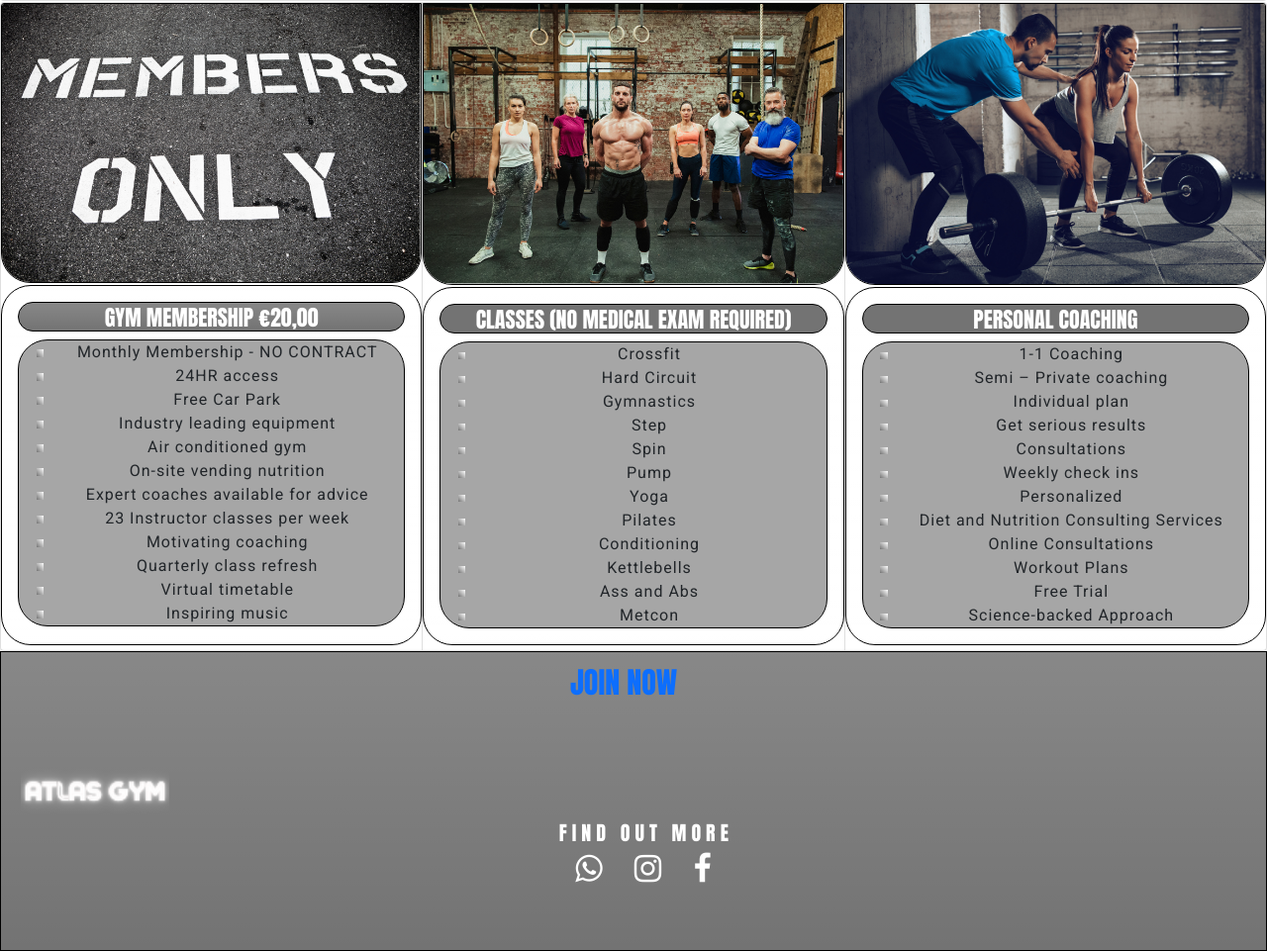
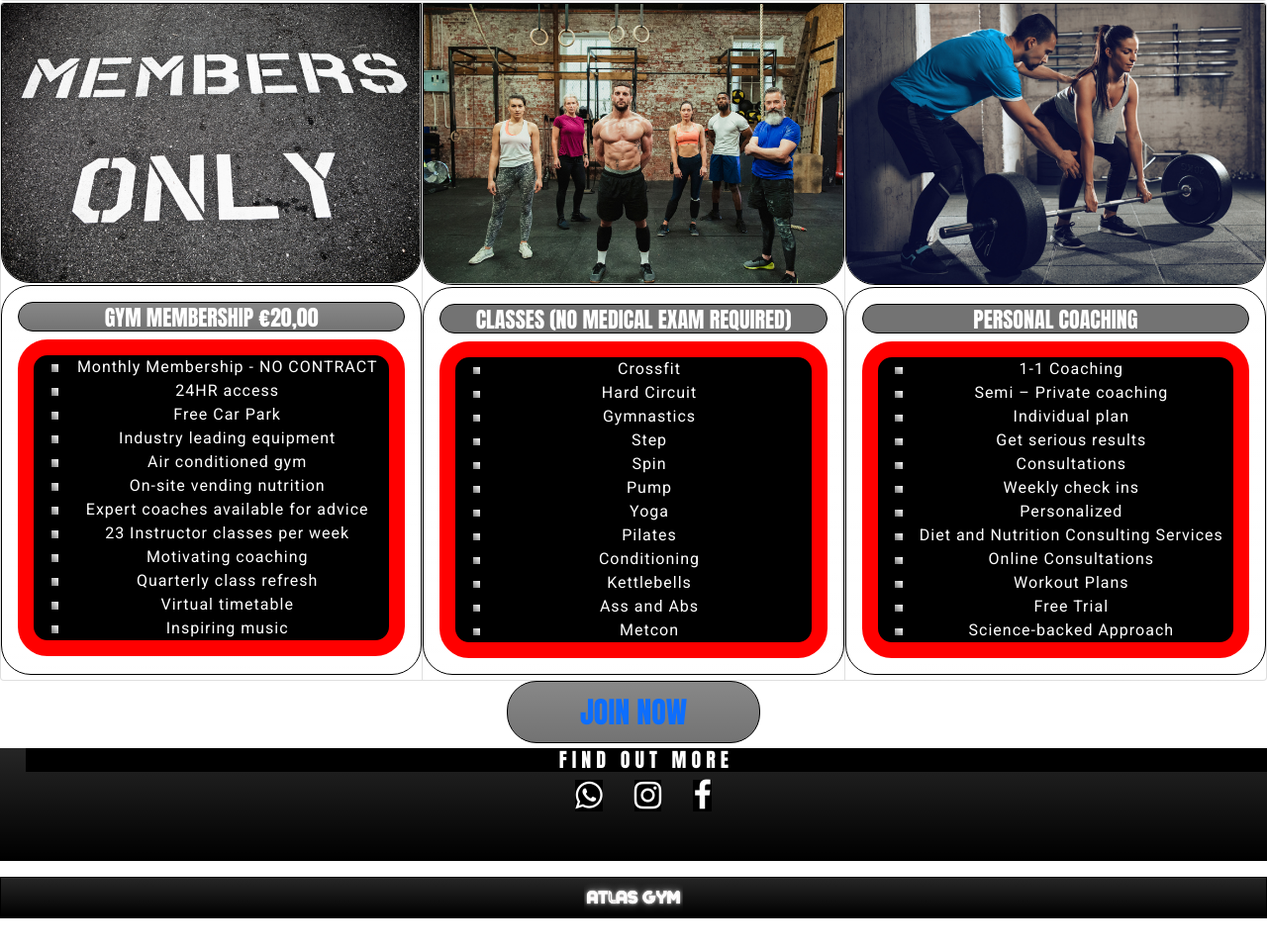
Before and after one commit to Luizmontagner/Atlas-Gym, a plain HTML site: page index.html in a window 1280 px wide. Shown: the part 687-1648 px from the top of the page at 99% size. After the commit the page ends 1615 px from the top, so only its background shows below. Drawn offline with nearby package versions, Linux system fonts and the light colour scheme.

Commit message:
replaced all background colors

```diff
--- a/assets/css/style.css
+++ b/assets/css/style.css
@@ -1,7 +1,7 @@
 /* Header */
 
 header {
-    background-color: #737373;
+    background-color: black;
     border: 1px solid black;
 }
 
@@ -68,12 +68,12 @@ header {
 }
 
 .card-text {
-    /* margin-top: -10px; */
     font-weight: 400;
     letter-spacing: 1px;
-    background-color: #a6a6a6;
+    background-color: black;
+    color: white;
     border-radius: 30px;
-    border: 1px solid black;
+    border: 1rem solid red;
     font-family: 'Roboto', sans-serif;
     list-style-image: linear-gradient(to left bottom, #fff, #737373);
 }
@@ -83,23 +83,21 @@ header {
 /* Footer*/
 
 footer {
-    background-color: #737373;
+    background-color: black;
     border: 1px solid black;
 }
 
-/* Footer logo*/
-
-.footer-logo{
-    margin-left: 20px;
-    margin-top: 50px;
-}
-
-
-/* Social media*/
+/* Join footer*/
 
 .join-footer {
+    background-color: #737373;
     text-align: center;
     font-size: 30px;
+    margin-left: 40%;
+    margin-right: 40%;
+    margin-bottom: 5px;
+    border-radius: 30px;
+    border: 1px solid black;
 
 }
 
@@ -110,12 +108,20 @@ footer {
     border: 1px solid black;
     margin-left: 40%;
     margin-right: 40%;
+    font-size: 33px;
+}
+
+/* Social media*/
+
+.social-media{
+    background-color: black;
 }
 
 .sub-heading {
     font-family: 'Anton', sans-serif;
     font-size: 20px;
     text-transform: uppercase;
+    background-color: black;
     color: #fff;
     text-align: center;
     letter-spacing: 5px;
@@ -123,11 +129,12 @@ footer {
 }
 
 i {
+    background-color: black;
     color: #fff;
     margin-bottom: 50px;
     margin-left: 20px;
 }
 
 i:hover {
-    color: rgb(2, 2, 2);
+    color: red;
 }
--- a/index.html
+++ b/index.html
@@ -103,27 +103,38 @@
   </div>
 </div>
 
-<!--- Footer -->
-<footer class="bg-gradient">
     <div>
-    <a class="nav-link menu join-footer" href="contact.html">Join Now</a>
+    <a class="nav-link menu join-footer bg-gradient" href="contact.html">Join Now</a>
 </div>
-        <div class="footer-logo">
-            <a href="index.html" aria-label="footer"><img src="assets/images/logo.png" width="150px"  alt="Atlas Gym"></a>
 
-        </div>
+
+
+
 
     <!--- Social media-->
-    <div class="social-media">
+<section class="social-media bg-gradient">
+    <div>
         <h5 class="sub-heading">Find out more</h5>
     <ul class="text-center list-inline">
-        <li class="list-inline-item"><a href="https://wa.me/message"target="_blank"><i class="fa fa-whatsapp fa-2x"></i></a></li>
-        <li class="list-inline-item"><a href="https://www.instagram.com" target="_blank"><i class="fa fa-instagram fa-2x"></i></a></li>
-        <li class="list-inline-item"><a href="https://www.facebook.com" target="_blank"><i class="fa fa-facebook fa-2x"></i></a></li>
+        <li class="list-inline-item"><a href="https://wa.me/message"target="_blank" aria-label="Send us a message on Whatsapp"><i class="fa fa-whatsapp fa-2x"></i></a></li>
+        <li class="list-inline-item"><a href="https://www.instagram.com" target="_blank" aria-label="Follow us on Instagram"><i class="fa fa-instagram fa-2x"></i></a></li>
+        <li class="list-inline-item"><a href="https://www.facebook.com" target="_blank" aria-label="Follow us on Facebook"><i class="fa fa-facebook fa-2x"></i></a></li>
     </ul>
         </div>
+</section>
+
+<!--- Footer -->
+<footer>
+
+<section class="bg-gradient">
+        <div class="text-center">
+            <a href="index.html" aria-label="footer"><img src="assets/images/logo.png" alt="Atlas Gym logo"></a>
+        </div>
+</section>
 
 </footer>
 
+
+
 </body>
 </html>
```
Also changed, not shown: .theia/launch.json.
